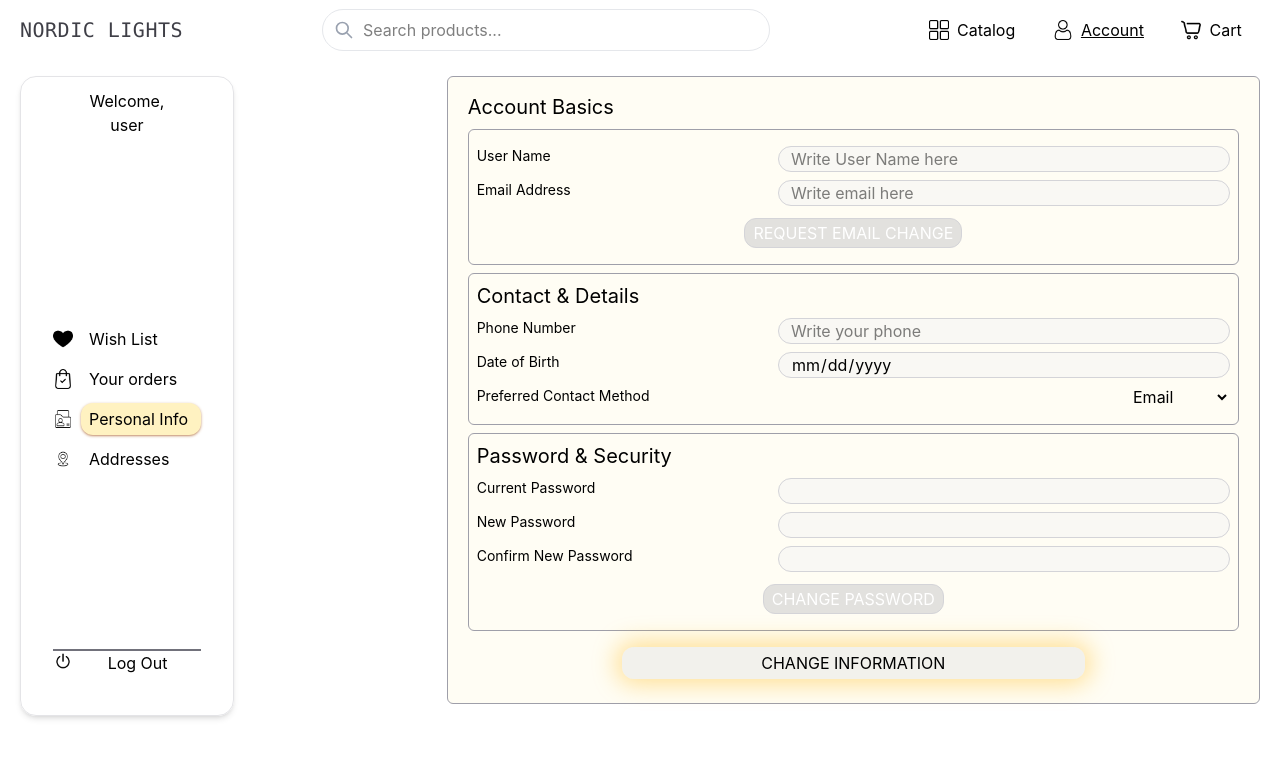
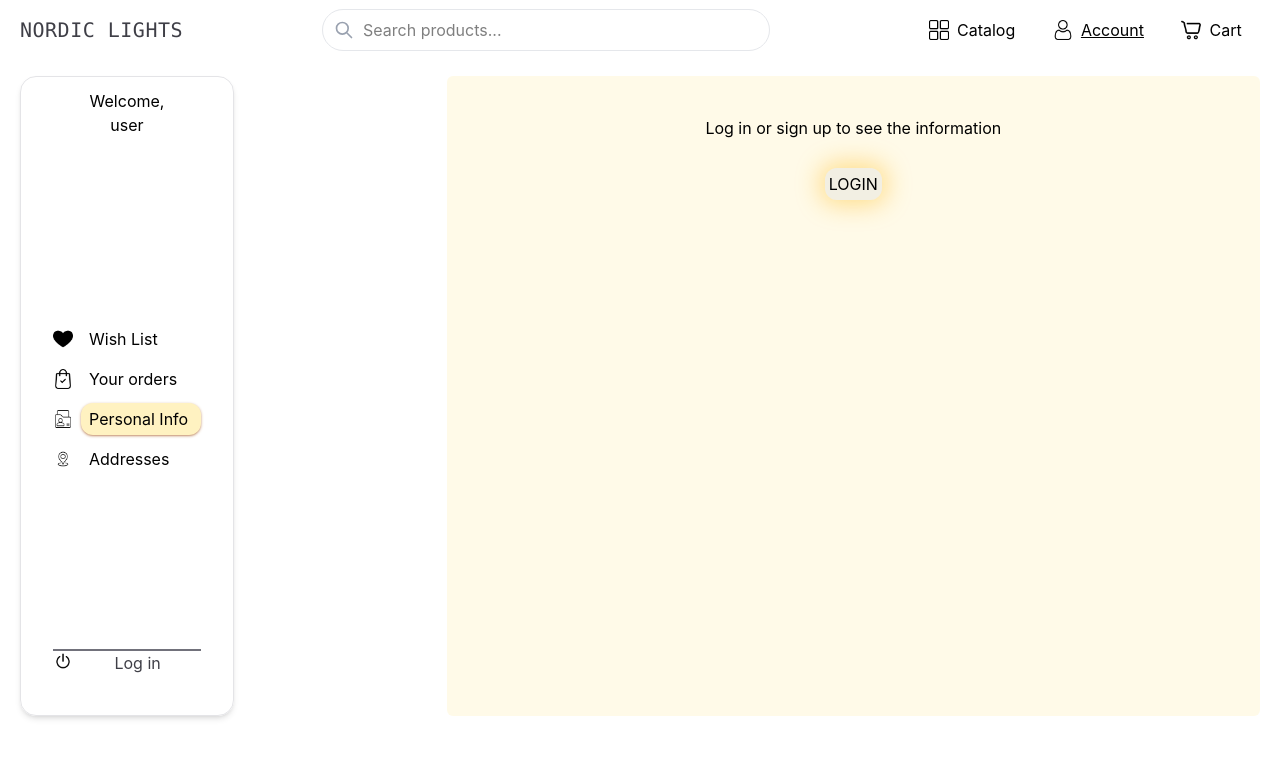
Before and after one commit to nastytolstenkova-hue/store-portfolio, a React (Vite) app: page /account/profile in a window 1280 px wide. Shown: the top 758 px of the page. Built offline with nearby package versions, Linux system fonts and the light colour scheme.

Commit message:
feat: implement session-based cart management and project updates.

```diff
--- a/src/components/loginComponents/LoginForm.tsx
+++ b/src/components/loginComponents/LoginForm.tsx
@@ -1,6 +1,8 @@
 import { useState } from "react";
 import UseAuthContext from "../../hooks/UseAuthContext";
 import Button from "../ui/Button";
+
+
 
 export default function LoginForm() {
   const { login, setFormLogIn, setFormSignUp } = UseAuthContext();
@@ -13,7 +15,7 @@ export default function LoginForm() {
 
         <button
           type="button"
-          className="text-amber-200 rounded-xs w-6 h-6 ml-7.5 absolute top-2 right-4  active:cursor-pointer hover:cursor-pointer hover:text-amber-300"
+          className="text-amber-200 rounded-xs w-6 h-6 ml-7.5 absolute top-2 right-4  active:cursor-pointer hover:cursor-pointer hover:text-amber-300" onClick={()=>setFormLogIn(false)}
         >
           ✕
         </button>
--- a/src/pages/PaymentPage.tsx
+++ b/src/pages/PaymentPage.tsx
@@ -8,6 +8,7 @@ import UseCartContext from "../hooks/UseCartContext";
 import UseOrderContext from "../hooks/UseOrderContext";
 import type { IOrder } from "../store/OrderContext";
 import { useNavigate } from "react-router-dom";
+import UseAuthContext from "../hooks/UseAuthContext";
 
 
 export default function PaymentPage() {
@@ -24,6 +25,8 @@ export default function PaymentPage() {
     shipMethod: "",
     mainAddress: false
   });
+
+  const {currentUser} = UseAuthContext();
 
   const navigate = useNavigate();
 
@@ -80,6 +83,7 @@ export default function PaymentPage() {
 
       const newOrder: IOrder = {
         id: orderId,
+        userId: currentUser ? currentUser.id : String(Date.now()),
         date: new Date().toISOString().split("T")[0],
         status: "Processing",
         totalPrice: totalPrice,
--- a/src/pages/account pages/AccountPage.tsx
+++ b/src/pages/account pages/AccountPage.tsx
@@ -6,11 +6,12 @@ import personalInfoImg from '../../image/icons/personal-info.png'
 import userOdersImg from '../../image/icons/your-orders.png'
 import addressesImg from '../../image/icons/addresses.png'
 
-
 import UseAuthContext from "../../hooks/UseAuthContext";
 
+
 export default function AccountPage() {
-  const {currentUser} = UseAuthContext();
+  const {currentUser, logout, setFormLogIn} = UseAuthContext();
+
   const linkdes = ( isActive: boolean ) =>
     isActive
       ? " py-1 px-2 w-full rounded-xl cursor-pointer whitespace-nowrap bg-amber-300/30  transition-colors duration-300 border-amber-500/30 shadow-sm shadow-amber-800/50"
@@ -42,7 +43,7 @@ export default function AccountPage() {
             <div className="border border-zinc-500"></div>
             <div className="grid grid-cols-[1fr_6fr]">
               <img src={logOutImg} className={`h-5 w-5`}/>
-              <button className="flex justify-center cursor-pointer hover:text-black  transition-colors duration-300 active:scale-95 ">Log Out</button>
+              <button className="flex justify-center text-zinc-700 cursor-pointer hover:text-black  transition-colors duration-300 active:scale-95 " onClick={()=>{currentUser ? logout() : setFormLogIn(true)}}>{currentUser ? 'Log out' : 'Log in'}</button>
             </div>
 
           </div>
--- a/src/pages/account pages/OrderHistory.tsx
+++ b/src/pages/account pages/OrderHistory.tsx
@@ -1,10 +1,19 @@
 import OneOrder from "../../components/orderHistory/OneOrder";
 import UseOrderContext from "../../hooks/UseOrderContext";
+import UseAuthContext from "../../hooks/UseAuthContext";
+import LoginForm from "../../components/loginComponents/LoginForm";
+import RegistrationForm from "../../components/loginComponents/RegistrationForm";
+import Button from "../../components/ui/Button";
 
 export default function OrderHistory() {
+  const { setFormLogIn, formLogIn, formSignUp, currentUser } = UseAuthContext();
   const { userOrders } = UseOrderContext();
   return (
-    <div className="border border-zinc-400/30 bg-amber-100/20 rounded-md py-2 px-3 cursor-default">
+    <div className="bg-amber-100/40 h-full rounded-md py-2 px-3 cursor-default">
+      {formLogIn && <LoginForm />}
+      {formSignUp && <RegistrationForm />}
+      {currentUser ? (
+        <div>
           <h2 className="text-xl m-2">Your Orders</h2>
           <ul className="grid grid-cols-2 gap-3 items-stretch auto-rows-fr">
             {userOrders.map((order) => (
@@ -14,5 +23,14 @@ export default function OrderHistory() {
             ))}
           </ul>
         </div>
+      ) : (
+        <div className="m-3 flex flex-col">
+          <p className="flex justify-center m-5">
+            Log in or sign up to see the information
+          </p>
+          <Button text="Login" onClick={() => setFormLogIn(true)} />
+        </div>
+      )}
+    </div>
   );
 }
--- a/src/pages/account pages/ProfileSettings.tsx
+++ b/src/pages/account pages/ProfileSettings.tsx
@@ -2,6 +2,9 @@ import { useState } from "react";
 import UseUserContext from "../../hooks/UseUserContext";
 import type { UserInfo } from "../../store/UserContext";
 import Button from "../../components/ui/Button";
+import UseAuthContext from "../../hooks/UseAuthContext";
+import LoginForm from "../../components/loginComponents/LoginForm";
+import RegistrationForm from "../../components/loginComponents/RegistrationForm";
 
 export default function ProfileSettings() {
   const { userInfo, setUserInfo } = UseUserContext();
@@ -16,6 +19,7 @@ export default function ProfileSettings() {
   const [user, setUser] = useState<UserInfo>(userInfo);
   const [templateUsData, setTemplateUsData] = useState<UserInfo>(userInfo);
   const [isChangePassw, setIsChangePassw] = useState<boolean>(false);
+  const { setFormLogIn, formLogIn, formSignUp, currentUser } = UseAuthContext();
 
   const handleChangePassw = () => {
     setPassError("");
@@ -56,7 +60,7 @@ export default function ProfileSettings() {
       setIsEdit(false);
       return;
     }
-    return setIsEdit(true)
+    return setIsEdit(true);
   };
 
   const handleChange = (
@@ -73,7 +77,11 @@ export default function ProfileSettings() {
     ? "border-yellow-500 bg-white shadow-sm rounded-full border w-[60%] px-3 transition-all"
     : "border-zinc-300 bg-zinc-100/50 cursor-default rounded-full border w-[60%] px-3 transition-all";
   return (
-    <div className="border border-zinc-400 bg-amber-100/20 rounded-md py-2 px-3 cursor-default">
+    <div className=" bg-amber-100/40 h-full rounded-md py-2 px-3 cursor-default">
+      {formLogIn && <LoginForm />}
+      {formSignUp && <RegistrationForm />}
+      {currentUser ? (
+        <div>
           <h2 className="m-2 text-xl">Account Basics</h2>
           <div className="border border-zinc-400 rounded-md p-2 m-2">
             <label className="flex justify-between my-2">
@@ -84,7 +92,7 @@ export default function ProfileSettings() {
                 className={inputDesign}
                 placeholder="Write User Name here"
                 type="text"
-            value={user.userName}
+                value={currentUser.userName}
                 onChange={handleChange}
               />
             </label>
@@ -96,7 +104,7 @@ export default function ProfileSettings() {
                 className={inputDesign}
                 placeholder="Write email here"
                 type="email"
-            value={user.email}
+                value={currentUser.email}
                 onChange={handleChange}
               />
             </label>
@@ -114,7 +122,7 @@ export default function ProfileSettings() {
                 className={inputDesign}
                 type="text"
                 placeholder="Write your phone"
-            value={user.phone}
+                value={currentUser.phone}
                 onChange={handleChange}
               />
             </label>
@@ -126,7 +134,7 @@ export default function ProfileSettings() {
                 type="date"
                 placeholder="Date of Birth"
                 disabled={!isEdit}
-            value={user.birthDate}
+                value='{currentUser}'
                 onChange={handleChange}
               />
             </label>
@@ -150,7 +158,9 @@ export default function ProfileSettings() {
           <div className="border border-zinc-400 rounded-md p-2 m-2">
             <h3 className=" text-xl">Password & Security</h3>
             <label className="flex justify-between my-2">
-          <p className="line-clamp-1 text-nowrap text-sm">Current Password</p>
+              <p className="line-clamp-1 text-nowrap text-sm">
+                Current Password
+              </p>
               <input
                 disabled={!isEdit}
                 className={inputDesign}
@@ -220,11 +230,19 @@ export default function ProfileSettings() {
               onClick={handleSave}
             />
           </div>
-
           {isEdit && (
             <button type="button" onClick={handleCancel}>
               Cancel
             </button>
+          )}{" "}
+        </div>
+      ) : (
+        <div className="m-3 flex flex-col">
+          <p className="flex justify-center m-5">
+            Log in or sign up to see the information
+          </p>
+          <Button text="Login" onClick={() => setFormLogIn(true)} />
+        </div>
       )}
     </div>
   );
--- a/src/pages/account pages/WishListPage.tsx
+++ b/src/pages/account pages/WishListPage.tsx
@@ -1,9 +1,18 @@
 import UseWishListContext from "../../hooks/UseWishListContext";
 import OneWishListProd from "../../components/wishListComp/OneWishListProd";
+import UseAuthContext from "../../hooks/UseAuthContext";
+import LoginForm from "../../components/loginComponents/LoginForm";
+import RegistrationForm from "../../components/loginComponents/RegistrationForm";
+import Button from "../../components/ui/Button";
 
 export default function WishListPage() {
   const { wishList } = UseWishListContext();
+  const { setFormLogIn, formLogIn, formSignUp, currentUser } = UseAuthContext();
   return (
+    <div className="bg-amber-100/40 h-full rounded-md">
+      {formLogIn && <LoginForm />}
+      {formSignUp && <RegistrationForm />}
+      {currentUser ? (
         <div>
           <h2 className="text-3xl uppercase font-mono flex justify-center bg-amber-300/30  p-2 rounded-2xl border border-amber-500/30 shadow-sm shadow-amber-800/50 mb-2">
             WishList
@@ -14,7 +23,16 @@ export default function WishListPage() {
                 <OneWishListProd product={prod} />
               </li>
             ))}
-      </ul>
+          </ul>{" "}
+        </div>
+      ) : (
+        <div className="m-3 flex flex-col">
+          <p className="flex justify-center m-5">
+            Log in or sign up to see the information
+          </p>
+          <Button text="Login" onClick={() => setFormLogIn(true)} />
+        </div>
+      )}
     </div>
   );
 }
--- a/src/store/AuthContext.tsx
+++ b/src/store/AuthContext.tsx
@@ -3,7 +3,7 @@ import type { UserInfo } from "./UserContext";
 
 export interface ILogIn extends Pick<
   UserInfo,
-  "id" | "userName" | "email" | "phone"
+  "id" | "userName" | "email" | "phone" | 'birthDate' | 'contactMethod'
 > {
   role?: string;
 }
@@ -74,6 +74,7 @@ export function AuthContextProvider({ children }: { children: ReactNode }) {
         };
         setCurrentUser(userData);
         localStorage.setItem("currentUser", JSON.stringify(userData));
+        setFormLogIn(false)
         return true;
       }
     }
@@ -104,6 +105,7 @@ export function AuthContextProvider({ children }: { children: ReactNode }) {
   ) => {
     if (pass === repeatPass) {
       return login(userEmail, pass, true, userPhone, userName);
+      setFormSignUp(false)
     }
     return false;
   };
--- a/src/store/CartContext.tsx
+++ b/src/store/CartContext.tsx
@@ -1,6 +1,8 @@
 import { useState, useEffect, createContext, type ReactNode } from "react";
 import type { IProduct } from "./ProductsContext";
 import UseProductContext from "../hooks/UseProductContext";
+
+import UseAuthContext from "../hooks/UseAuthContext";
 
 export interface ICartProduct extends IProduct {
   count: number;
@@ -31,10 +33,17 @@ export function CartContextProvider({ children }: { children: ReactNode }) {
     }
   });
 
+  const { currentUser } = UseAuthContext();
 
   useEffect(() => {
     localStorage.setItem("cartProducts", JSON.stringify(cartProducts));
   }, [cartProducts]);
+
+  useEffect(() => {
+    if (!currentUser) {
+      localStorage.removeItem("cartProducts");
+    }
+  }, [currentUser]);
 
   const summProd = cartProducts.reduce((acc, prod) => acc + prod.count, 0);
 
@@ -103,7 +112,7 @@ export function CartContextProvider({ children }: { children: ReactNode }) {
         plusProduct,
         minusProduct,
         removeProduct,
-        setCartProducts
+        setCartProducts,
       }}
     >
       {children}
```
Lines whose indentation alone changed are shown as unchanged.
